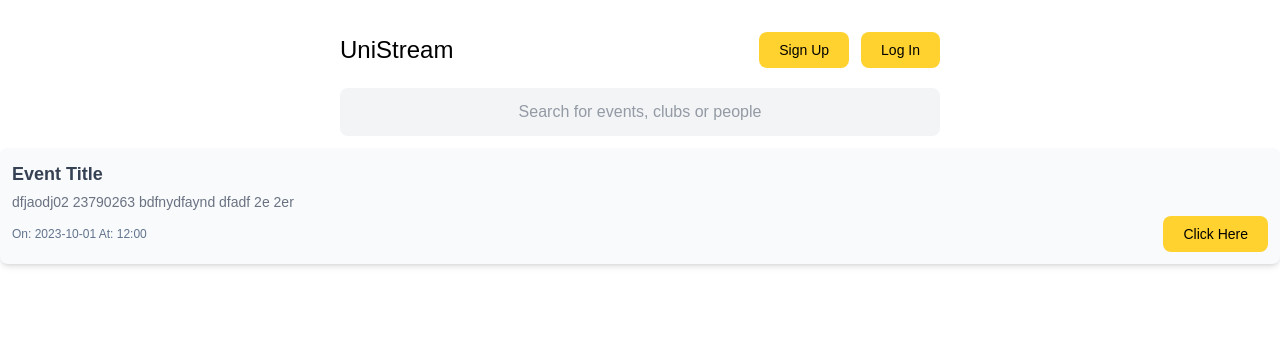
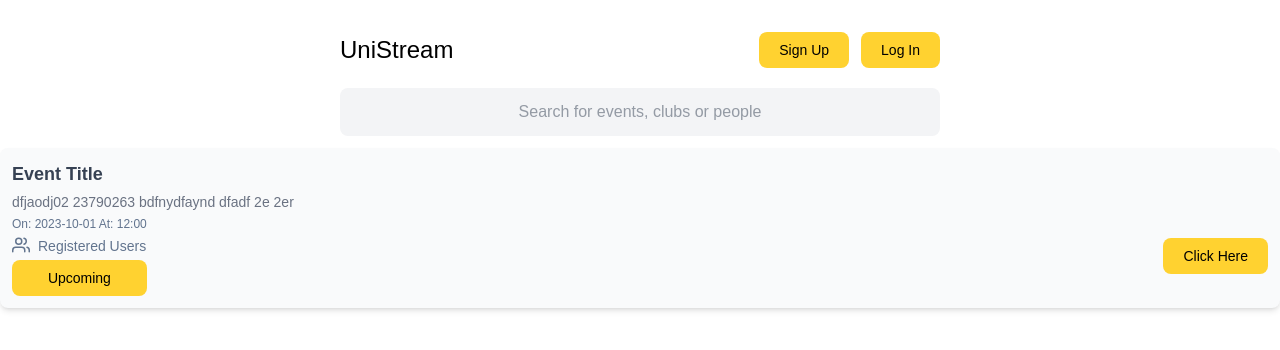
Before and after one commit to khalidkarimkqr/UniStream, a React (Vite) app in the folder client/: page / in a window 1280 px wide. Shown: the top 350 px of the page. Built offline with nearby package versions, Linux system fonts and the light colour scheme; a web font is replaced by a local one.

Commit message:
show registered user count with icon on event card

```diff
--- a/client/src/components/Event.jsx
+++ b/client/src/components/Event.jsx
@@ -49,6 +49,11 @@ const Event = ({
           <h3 className="text-xs sm:text:sm text-slate-500 flex gap-2">
             On: {date} At: {time}
           </h3>
+          <div className="text-xs sm:text-sm text-slate-500 flex gap-2">
+            <FiUsers className="text-sm sm:text-lg" />
+            <span>{registeredUsers?.length} Registered Users</span>
+          </div>
+          <Button text={checkEventStatus()} onClick={onClick} />
         </div>
         <Button />
       </div>
```
